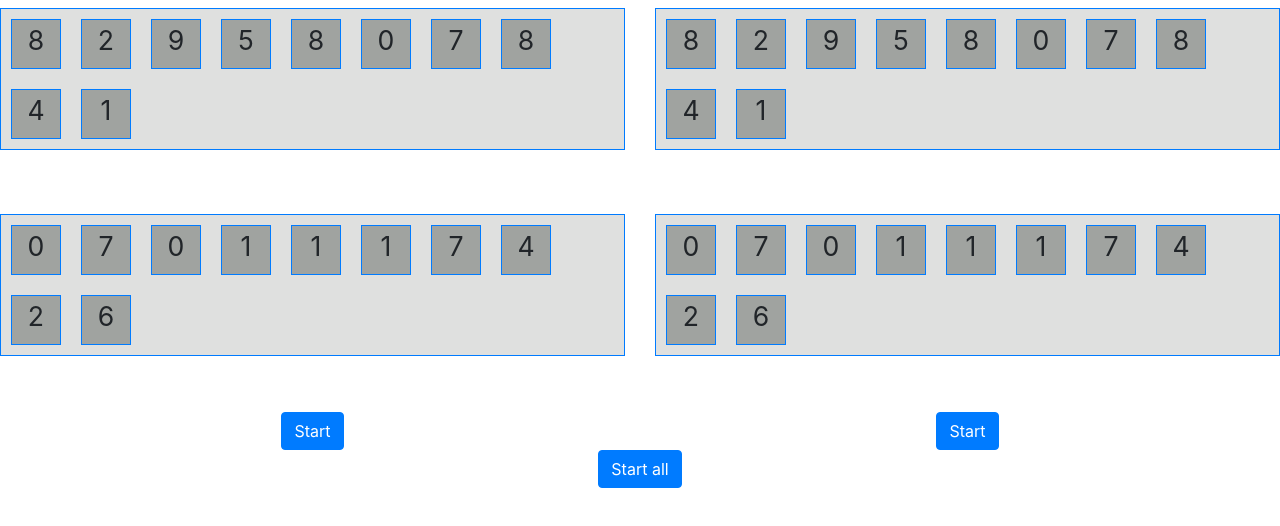
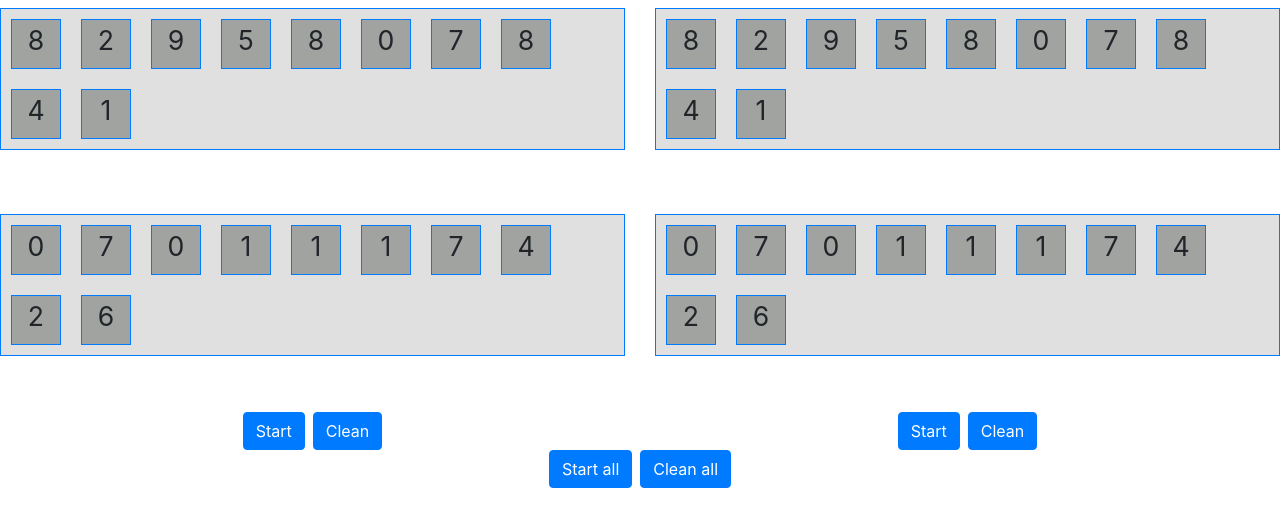
Before and after one commit to steven-jeanneret/conception_os, a Vue app: page / in a window 1280 px wide. Shown: the top 526 px of the page. Built offline with nearby package versions, Linux system fonts and the light colour scheme.

Commit message:
clean + restart button

```diff
--- a/src/App.vue
+++ b/src/App.vue
@@ -11,7 +11,8 @@
     <div class="row">
       <div class="col">
         <div class="text-center">
-          <button class="btn btn-primary" @click="runAll">{{buttonText}}</button>
+          <button class="btn btn-primary mr-2" @click="runAll">{{buttonText}}</button>
+          <button class="btn btn-primary" @click="cleanAll">Clean all</button>
         </div>
       </div>
     </div>
@@ -46,9 +47,14 @@
       },
       runAll () {
         this.buttonText = 'Restart all'
-        this.$refs['table1'].startAnimation()
-        this.$refs['table2'].startAnimation()
-      }
+        this.$refs['table1'].restartAnimation()
+        this.$refs['table2'].restartAnimation()
+      },
+      cleanAll() {
+        this.buttonText = 'Start all'
+        this.$refs['table1'].cleanAnmiation()
+        this.$refs['table2'].cleanAnmiation()
+      },
     },
   }
 </script>
--- a/src/components/Table.vue
+++ b/src/components/Table.vue
@@ -43,7 +43,8 @@
       </div>
     </div>
     <div class="text-center">
-      <button class="btn btn-primary" :disabled="animIsRunning" @click="startAnimation">{{btnText}}</button>
+      <button class="btn btn-primary mr-2" :disabled="animIsRunning" @click="startAnimation">{{btnText}}</button>
+      <button class="btn btn-primary" :disabled="animIsRunning" @click="cleanAnmiation">Clean</button>
     </div>
   </div>
 </template>
@@ -72,14 +73,18 @@
       }
     },
     methods: {
-      startAnimation () {
-        if(!this.animIsRunning) {
-          this.animIsRunning = true
-          this.btnText = 'Restart'
+      cleanAnmiation () {
+        if (!this.animIsRunning) {
           this.colorV1 = []
           this.colorV2 = []
           this.colorVReduction = []
-
+          this.btnText = 'Start'
+        }
+      },
+      startAnimation () {
+        if (!this.animIsRunning) {
+          this.animIsRunning = true
+          this.btnText = 'Restart'
           let instance = this
           for (let i = 0; i < this.v1.length; i++) {
             setTimeout(function () {
@@ -98,6 +103,10 @@
           }
         }
       },
+      restartAnimation () {
+        this.cleanAnmiation()
+        this.startAnimation()
+      },
 
       reduction () {
         let instance = this
@@ -109,7 +118,7 @@
             setTimeout(function () {
               Vue.set(instance.colorVReduction[j], i, 1)
               instance.$forceUpdate()
-              if(j === instance.vReduction.length-1 && i === instance.vReduction[j].length-1) {
+              if (j === instance.vReduction.length - 1 && i === instance.vReduction[j].length - 1) {
                 instance.animIsRunning = false
               }
             }, totalSleep + instance.timeBetweenThread(i))
```
